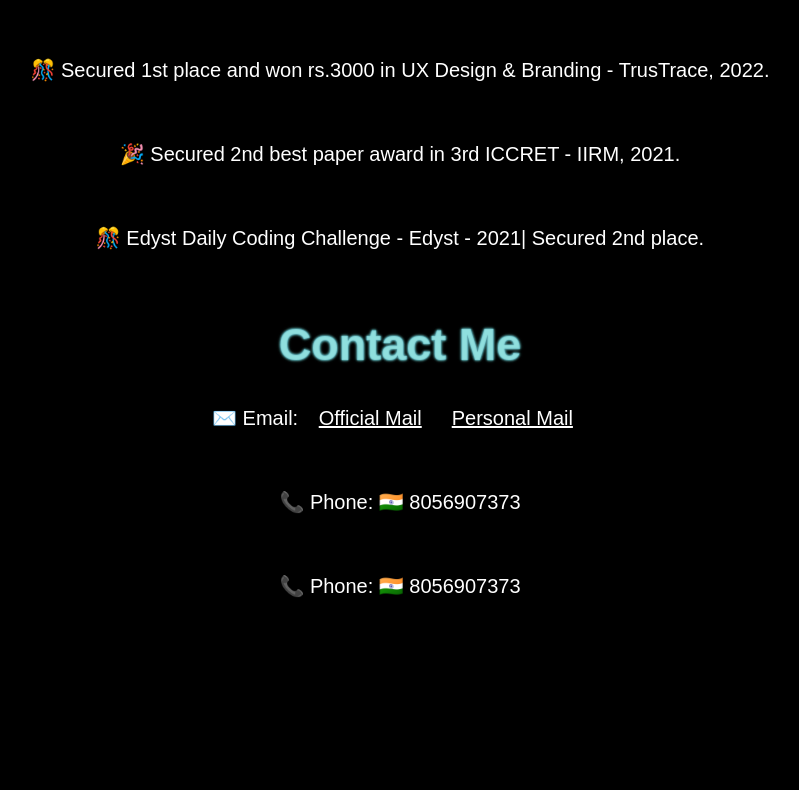
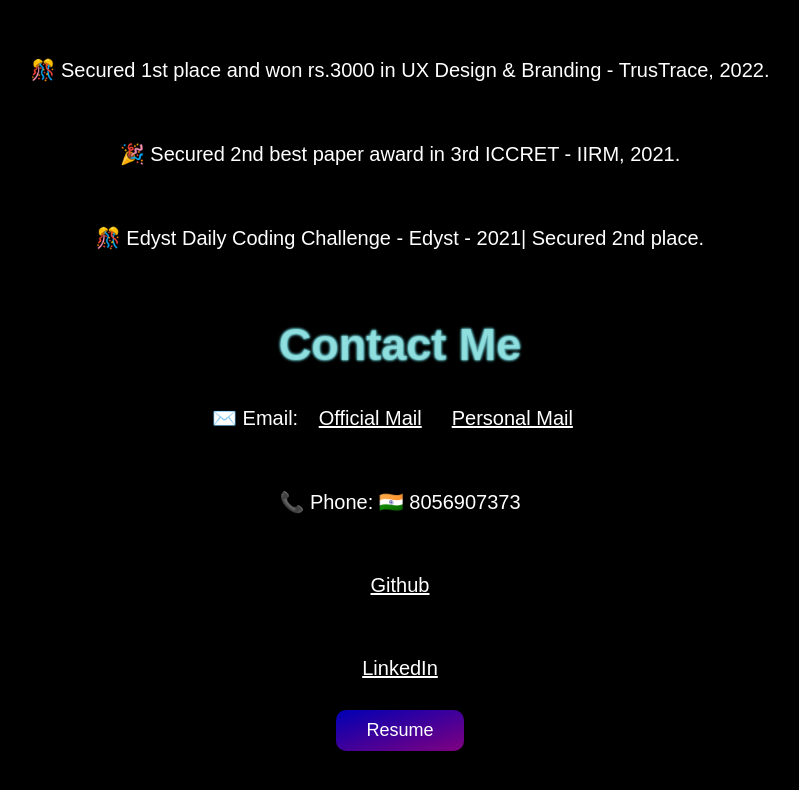
Before and after one commit to KishoreAnanth18/kishoreananth18.github.io, a plain HTML site: page index.html in a window 1280 px wide. Shown: the part 1920-2710 px from the top of the page, without its empty margins (240-1039 px from the left). Drawn offline with Linux system fonts and the light colour scheme.

Commit message:
update contact

```diff
--- a/index.html
+++ b/index.html
@@ -78,10 +78,13 @@
             <div class="Contact">
                 <br>
                 <h1 class="text" id="glow">Contact Me</h1>
-                <p class="text-content">✉️ Email: <a class="text-content" href="kishoreananth.it20@bitsathy.ac.in">Official Mail</a><a class="text-content" href="kishoreananth718@gmail.com">Personal Mail</a></p>
+                <p class="text-content">✉️ Email: <a class="text-content" href="kishoreananth.it20@bitsathy.ac.in" target="_blank">Official Mail</a><a class="text-content" href="kishoreananth718@gmail.com" target="_blank">Personal Mail</a></p>
                 <p class="text-content">📞 Phone: 🇮🇳 8056907373</p>
-                <p class="text-content">📞 Phone: 🇮🇳 8056907373</p>
-
+                <p class="text-content"><a class="text-content" href="https://github.com/KishoreAnanth18" target="_blank">Github</a></p>
+                <p class="text-content"><a class="text-content" href="https://www.linkedin.com/in/kishoreananth18/" target="_blank">LinkedIn</a></p>
+                <div class="head-below">
+                    <a href="https://drive.google.com/file/d/1EoLWb2qiWW2zGxkIELbEyTPi8z476C36/view" target="_blank" class="text">Resume</a>
+                </div>
             </div>
         </div>
     </section>
--- a/styles.css
+++ b/styles.css
@@ -111,7 +111,7 @@
   text-decoration: none;
   font-size: 18px;
   font-weight: 500;
-  cursor:crosshair;
+  cursor:default;
 }
 
 .head-below a:hover{
```
